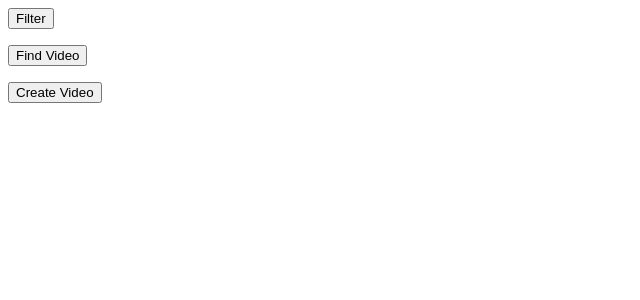
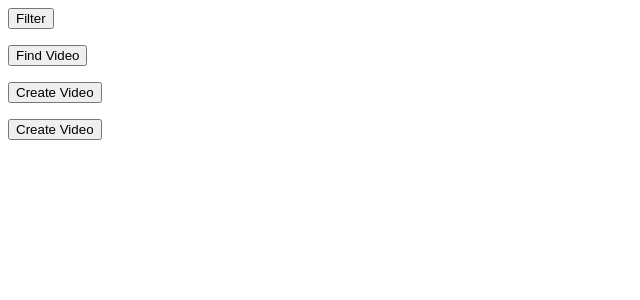
Before and after one commit to Sanokei/TheMemeGeneration, a Flask app: page / in a window 1280 px wide. Shown: the top 300 px of the page, without its empty margins (0-640 px from the left). Run offline with Flask 2, Linux system fonts and the light colour scheme; parts of the project's set-up code (start-up, migrations or seed data) failed here and were passed over; some libraries are stand-ins or nearby versions.

Commit message:
added offset

```diff
--- a/App.py
+++ b/App.py
@@ -82,12 +82,12 @@ def data():
             tags = filter_value.split(',')
             for tag in tags:
                 try:
-                    all_video_id += api.by_hashtag(hashtag=str(tag),count=int(request.form['results']),offset=0, custom_verifyFp=config.tiktok_api_key)
+                    all_video_id += api.by_hashtag(hashtag=str(tag),count=int(request.form['results']),offset=int(request.form['offset']), custom_verifyFp=config.tiktok_api_key)
                 except:
                     print("ERROR: " + str(tag) + " is not a hashtag")
         elif filter_type == 'author':
             try:
-                all_video_id = api.by_username(username=filter_value,count=int(request.form['results']),offset=0, custom_verifyFp=config.tiktok_api_key)
+                all_video_id = api.by_username(username=filter_value,count=int(request.form['results']),offset=int(request.form['offset']), custom_verifyFp=config.tiktok_api_key)
             except:
                 print("ERROR: " + str(filter_value) + "is not a username")
         elif filter_type == 'trending':
@@ -111,8 +111,7 @@ def choose_videos():
         return render_template('choose_video.html', template_folder='../templates', videos=all_videos)
     if request.method == 'POST':
         for video in os.listdir("static/video_files"):
-            print(request.form.get(video))
-            if request.form.get(video) == 'on':
+            if request.form.get(video):
                 os.remove("static/video_files/"+video)
         return redirect(url_for('create_video'))
 
@@ -127,6 +126,7 @@ def choose_video(vid_index):
 
 @app.route('/create-video/') #
 def create_video():
+    return redirect(url_for('index'))
     return render_template('create.html', template_folder='../templates')
 
 Bootstrap(app)
--- a/templates/choose_video.html
+++ b/templates/choose_video.html
@@ -1,4 +1,4 @@
-<form action="/" method="POST">
+<form action="{{url_for('choose_videos')}}" method="POST">
     {% for video in videos %}
         <br />
         <video controls="controls" preload="preload">
@@ -6,7 +6,7 @@
                 <source src="{{ url_for('static', filename=filename) }}" type="video/mp4"></source>
         </video>
         <br />
-        <p>Delete:<input type="checkbox" value="Delete? " name="{{video}}" /></p>
+        <p>Delete:<input type="checkbox" value="delete" name="{{video}}" /></p>
     {% endfor %}
     <p><input type="submit" value="Continue" /></p>
 </form>
--- a/templates/find_video_form.html
+++ b/templates/find_video_form.html
@@ -1,4 +1,4 @@
-<form action="" method = "POST">
+<form action="" method = "POST" autocomplete="off">
     <label for="filters">Choose Filter</label>
     <select name="filter" id="filter">
     {% for filter in filters %}
@@ -6,5 +6,6 @@
     {% endfor %}
     </select>
     <p><input type="number" name="results" placeholder="Number of results"></p>
+    <p><input type="number" name="offset" placeholder="Offset"></p>
     <p><input type="submit" value="Use this filter" /></p>
 </form>
--- a/templates/index.html
+++ b/templates/index.html
@@ -1,9 +1,15 @@
 <form action="filter" method = "GET">
     <p><input type = "submit" value = "Filter" /></p>
 </form>
+
 <form action="find-video" method = "GET">
     <p><input type = "submit" value = "Find Video" /></p>
 </form>
+
+<form action="{{url_for('choose_videos')}}" method = "GET">
+    <p><input type = "submit" value = "Create Video" /></p>
+</form>
+
 <form action="create-video" method = "GET">
     <p><input type = "submit" value = "Create Video" /></p>
 </form>
```
